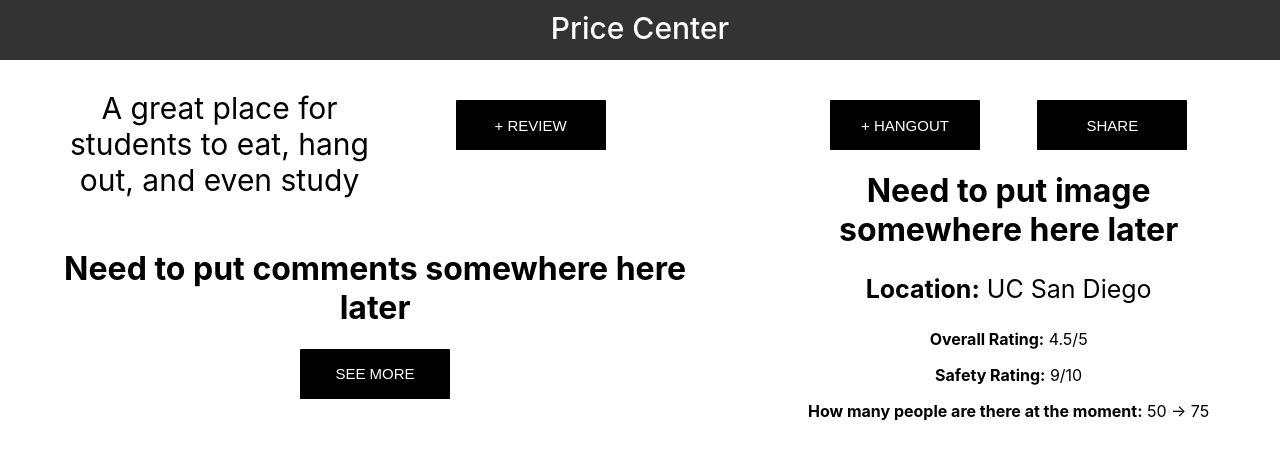
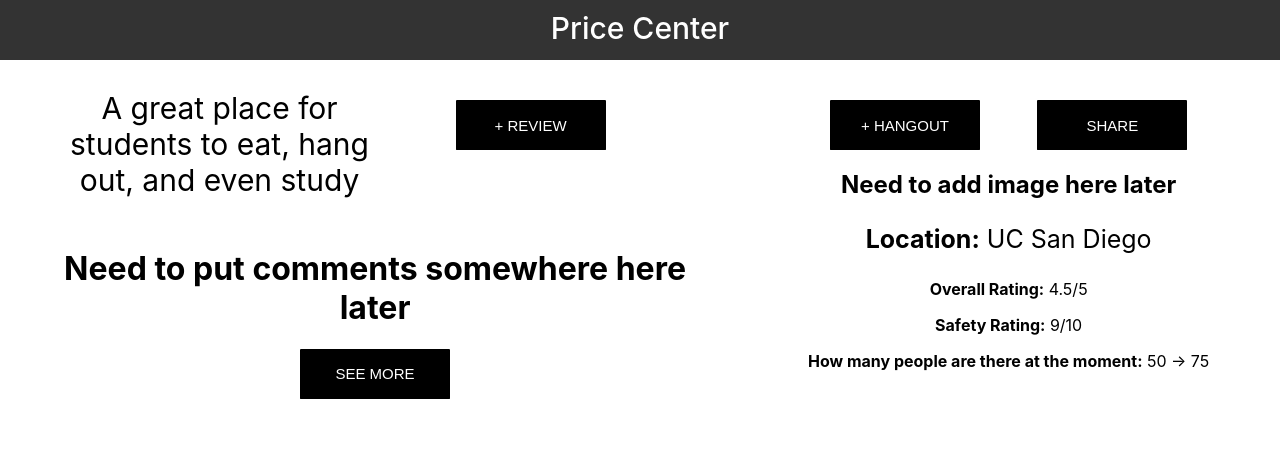
Before and after one commit to acmucsd-projects/wi20-raccoon, a React (Create React App) app in the folder client/: page /price-center in a window 1280 px wide. Shown: the top 460 px of the page. Built offline with nearby package versions, Linux system fonts and the light colour scheme.

Commit message:
update PriceCenter

```diff
--- a/client/package.json
+++ b/client/package.json
@@ -3,8 +3,8 @@
   "version": "0.1.0",
   "private": true,
   "dependencies": {
-  "@material-ui/core": "^4.11.3",
-  "@material-ui/icons": "^4.11.2",
+    "@material-ui/core": "^4.11.3",
+    "@material-ui/icons": "^4.11.2",
     "@react-navigation/native": "^5.9.3",
     "@react-navigation/stack": "^5.14.3",
     "@testing-library/jest-dom": "^5.11.4",
@@ -19,7 +19,6 @@
     "react-router-dom": "^5.2.0",
     "react-scripts": "4.0.2",
     "reactstrap": "^8.9.0",
-    "react-scripts": "4.0.2",
     "typeface-roboto": "^1.1.13",
     "web-vitals": "^1.0.1"
   },
--- a/client/src/Pages/PriceCenter.jsx
+++ b/client/src/Pages/PriceCenter.jsx
@@ -1,6 +1,7 @@
 import React, { Component } from 'react';
 import { Button } from 'react-bootstrap';
-import {Link} from "react-router-dom";
+import { Link } from "react-router-dom";
+// import { pcimage } from "../images/price-center.jpg"
 
 import "./PriceCenter.css";
 
@@ -39,7 +40,8 @@
                                 <Button className="PCPageButtons">SHARE</Button>
                             </div>
                         </div>
-                        <h1>Need to put image somewhere here later</h1>
+                        <h2>Need to add image here later</h2>
+                        {/* <img className="PC-image" src={pcimage} alt="PC-image"/> */}
                         <p id="PC-location-text"><b>Location:</b> UC San Diego</p>
                         <div class="PC-rating-box">
                             <p><b>Overall Rating:</b> 4.5/5</p>
```
Also changed, not shown: 1 other file (tests, documents, lock files or other folders).
